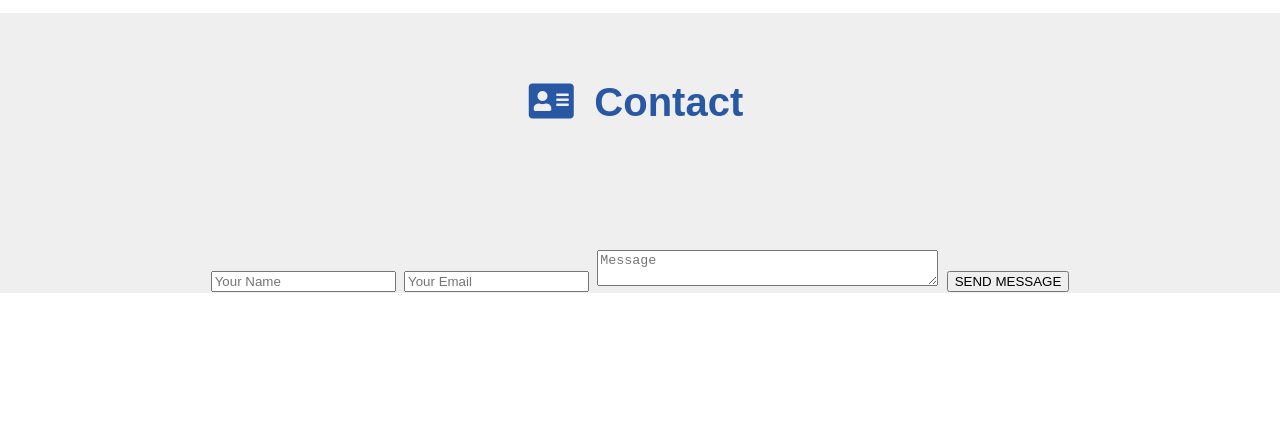
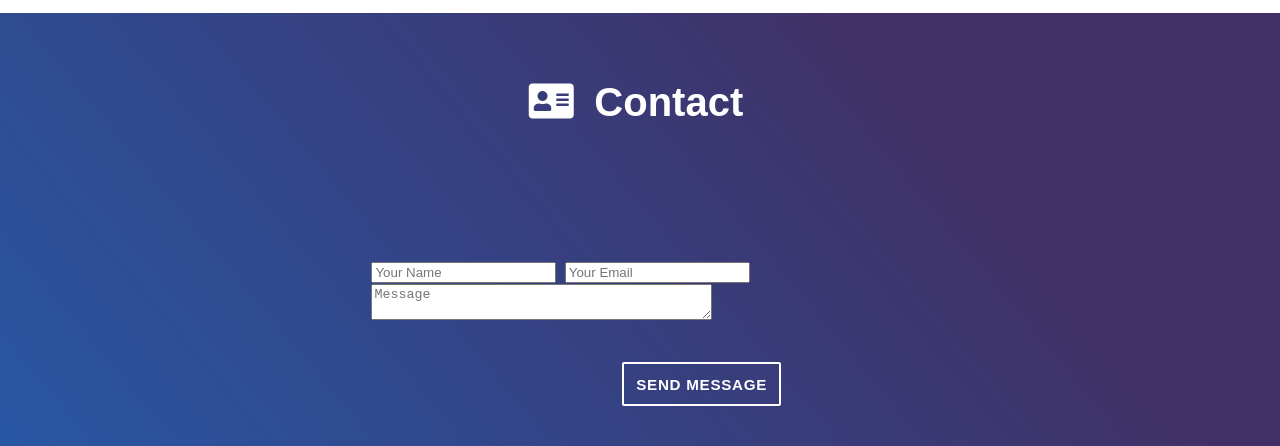
Before and after one commit to PrinceOjha0/git-error, a plain HTML site: page basic/Resume/Resume.html in a window 1280 px wide. Shown: the part 3396-3842 px from the top of the page. Before the commit the page ends 3689 px from the top, so only its background shows below. Drawn offline with Linux system fonts and the light colour scheme.

Commit message:
contact section

```diff
--- a/basic/Resume/Resume_style.css
+++ b/basic/Resume/Resume_style.css
@@ -447,6 +447,31 @@ width:75%;
 }
 
 
+#contact-form button[type="submit"] {
+    background: transparent;
+    /*#1a1a1a;*/
+    font-size: 0.95rem;
+    border: 2px solid white;
+    margin-top: 5%;
+    margin-left: 35%;
+    border-radius: 2px;
+    color: white;
+    font-family: sans-serif;
+    font-weight: 700;
+    letter-spacing: 0.046875em;
+    line-height: 1;
+    padding: 0.8em 0.8em 0.78em;
+    text-transform: uppercase;
+}
+
+#contact-form button:hover {
+    background: white;
+    color: #13386fe0;
+}
+
+
+
+
 .portfolio-image-container:hover {
     box-shadow: 0 0 20px #74ADC8;
 }
@@ -456,3 +481,26 @@ width:75%;
     /* display: block; */
     color: white;
 }
+#contact {
+
+
+
+    background-color: #0abcf9;
+    background-image: linear-gradient(50deg, #2857a4 0%, #403066 74%);
+    /*background-image: linear-gradient(50deg,#2857a4 0%, #5378b1 74%);*/
+    /*background-image: linear-gradient(170deg,#2857a4 0%, #8496b2 74%);*/
+    /*background-image: linear-gradient(315deg, #2a2a72 0%, #009ffd 74%);*/
+    /*background-image: linear-gradient(to right,#13226fe0, #5473a2e0, #434ba8e0);*/
+    /*background-color: #13386fe0;*/
+    color: white;
+    padding-bottom: 40px;
+}
+
+#contact h1,
+#contact h1 span {
+    color: white;
+}
+
+#contact-form {
+    margin-left: 20%;
+}
```
